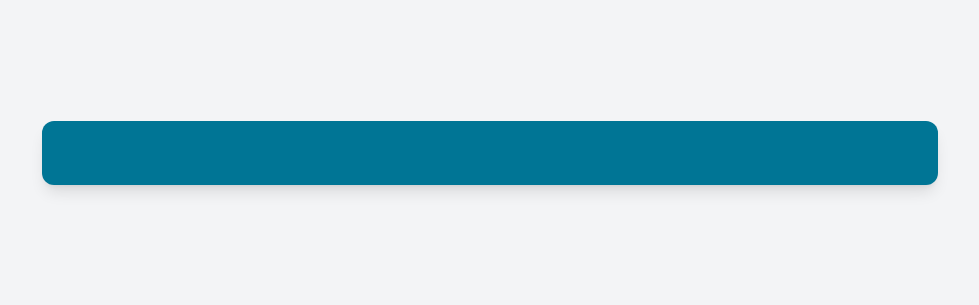
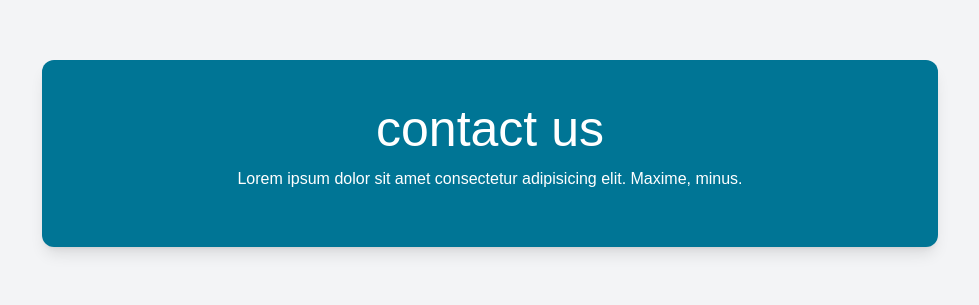
Before and after one commit to satyamrk18/CarrerCare, a React (Vite) app: page /contact in a window 1280 px wide. Shown: the part 279-584 px from the top of the page, without its empty margins (150-1129 px from the left). Built offline with nearby package versions, Linux system fonts and the light colour scheme.

Commit message:
add contact us and paragraph

```diff
--- a/src/pages/Contact.jsx
+++ b/src/pages/Contact.jsx
@@ -8,7 +8,15 @@ const Contact = () => {
       <div className="bg-gray-100">
        <div className=" flex justify-center items-center w-full min-h-screen">
           <div className=" flex flex-col space-y-6 bg-cyan-700 w-full max-w-4xl p-8 rounded-xl shadow-lg text-white">
-
+            <div className="flex flex-col justify-between">
+               <div>
+                 <h1 >contact us </h1>
+                  <p>Lorem ipsum dolor sit amet consectetur adipisicing elit. Maxime, minus.</p>
+               </div>
+               <div></div>
+               <div></div>
+            </div>
+            <div></div>
           </div>
        </div>
       </div>
```
